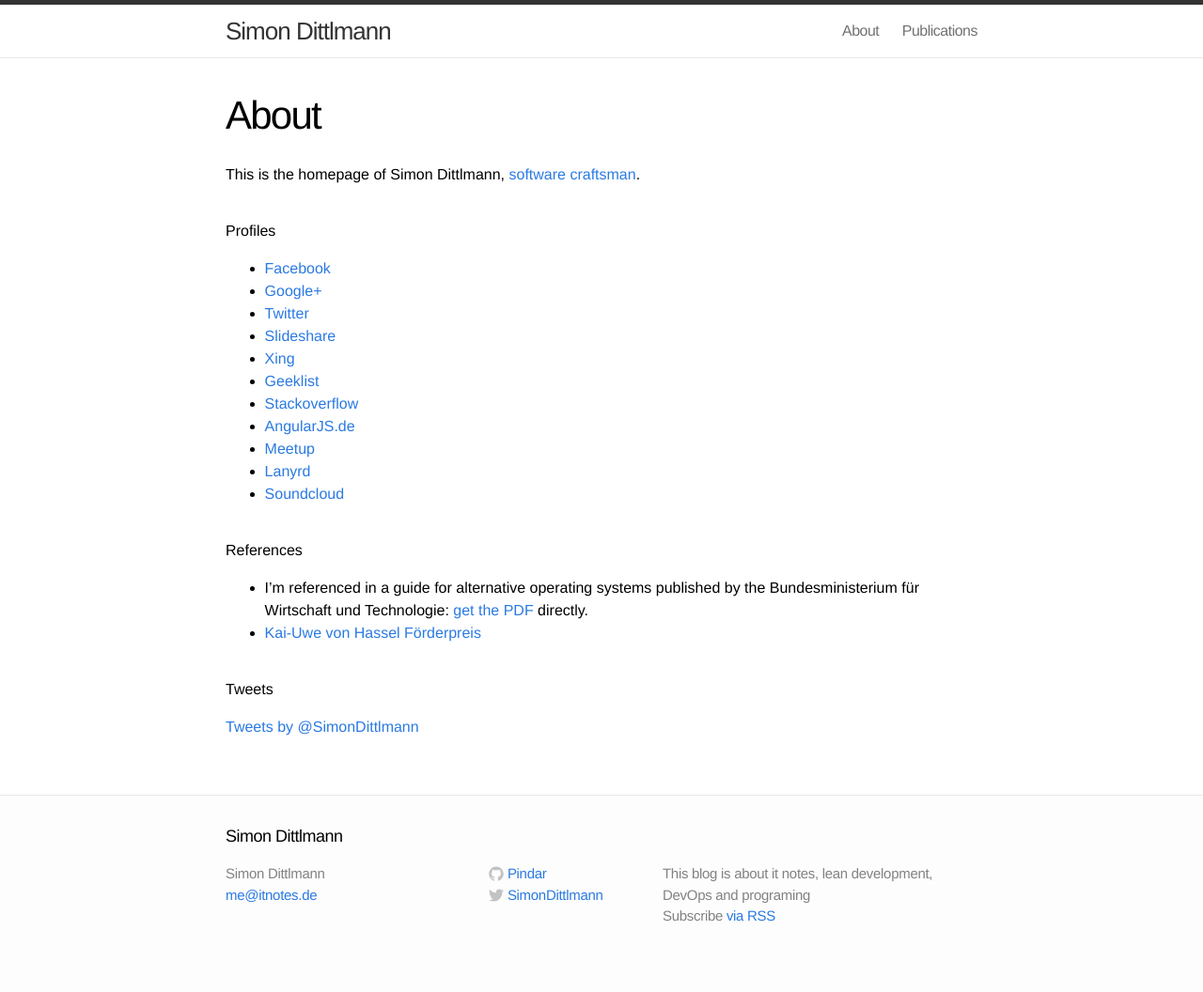
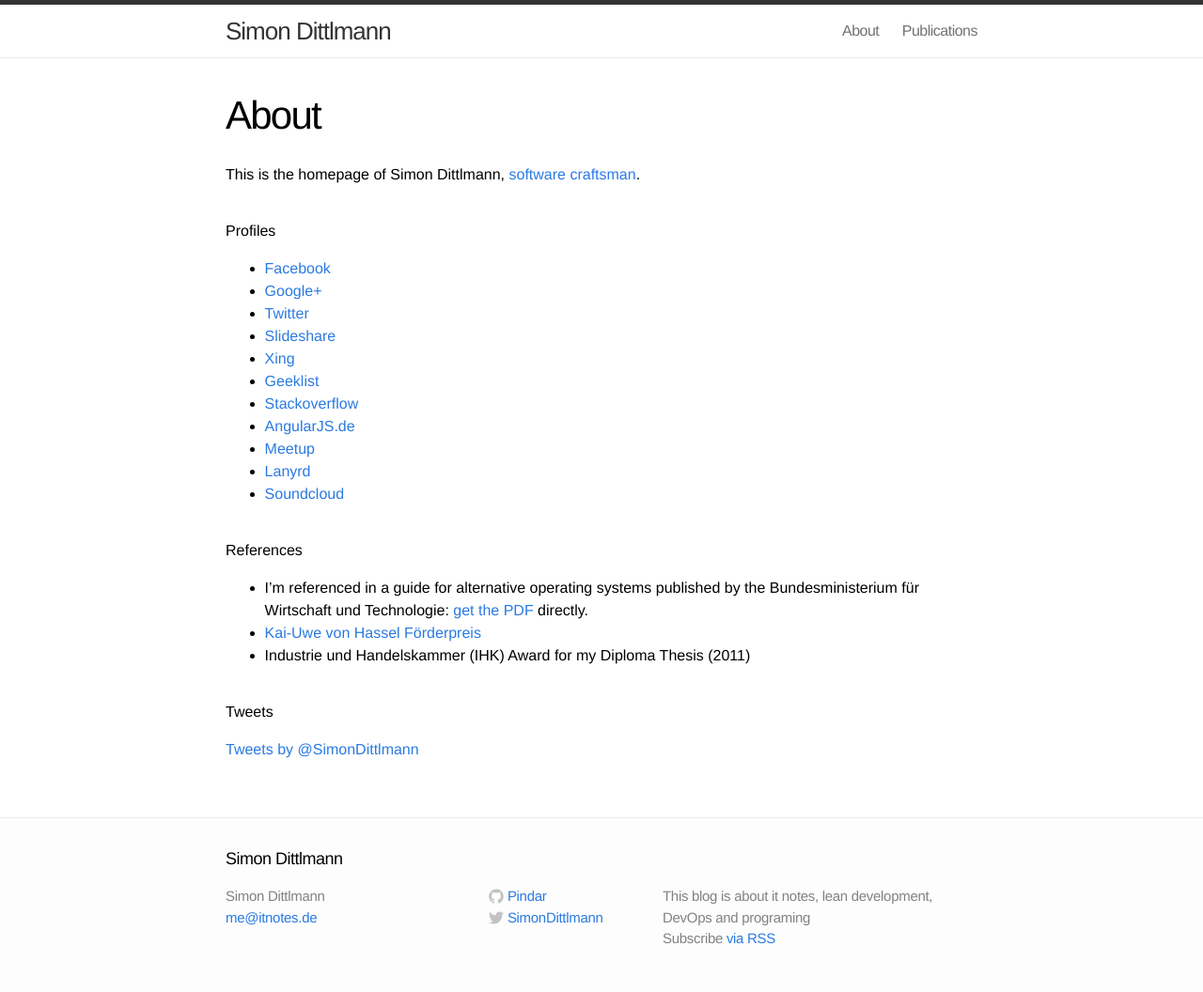
Before and after one commit to Pindar/pindar.github.io, a Jekyll site: the page built from about.md, in a window 1280 px wide. Shown: the whole page at 94% size. Built offline with Jekyll 4.4.1, drawn with Linux system fonts in a browser that asks for light colours; comment, search, counter and statistics services are not loaded; before the commit the page ends 1032 px from its top, so only the background shows below that.

Commit message:
add IHK award reference

```diff
--- a/about.md
+++ b/about.md
@@ -28,6 +28,7 @@ This is the homepage of Simon Dittlmann, [software craftsman](http://manifesto.s
 
 * I'm referenced in a guide for alternative operating systems published by the Bundesministerium für Wirtschaft und Technologie: [get the PDF]({{ site.url }}/downloads/open_source_software_leitfaden.pdf) directly.
 * [Kai-Uwe von Hassel Förderpreis](http://www.domspatzen.de/de/chor/institutionen/kai-uwe-von-hassel-stiftung.html)
+* Industrie und Handelskammer (IHK) Award for my Diploma Thesis (2011)
 
 # Tweets
 
```
